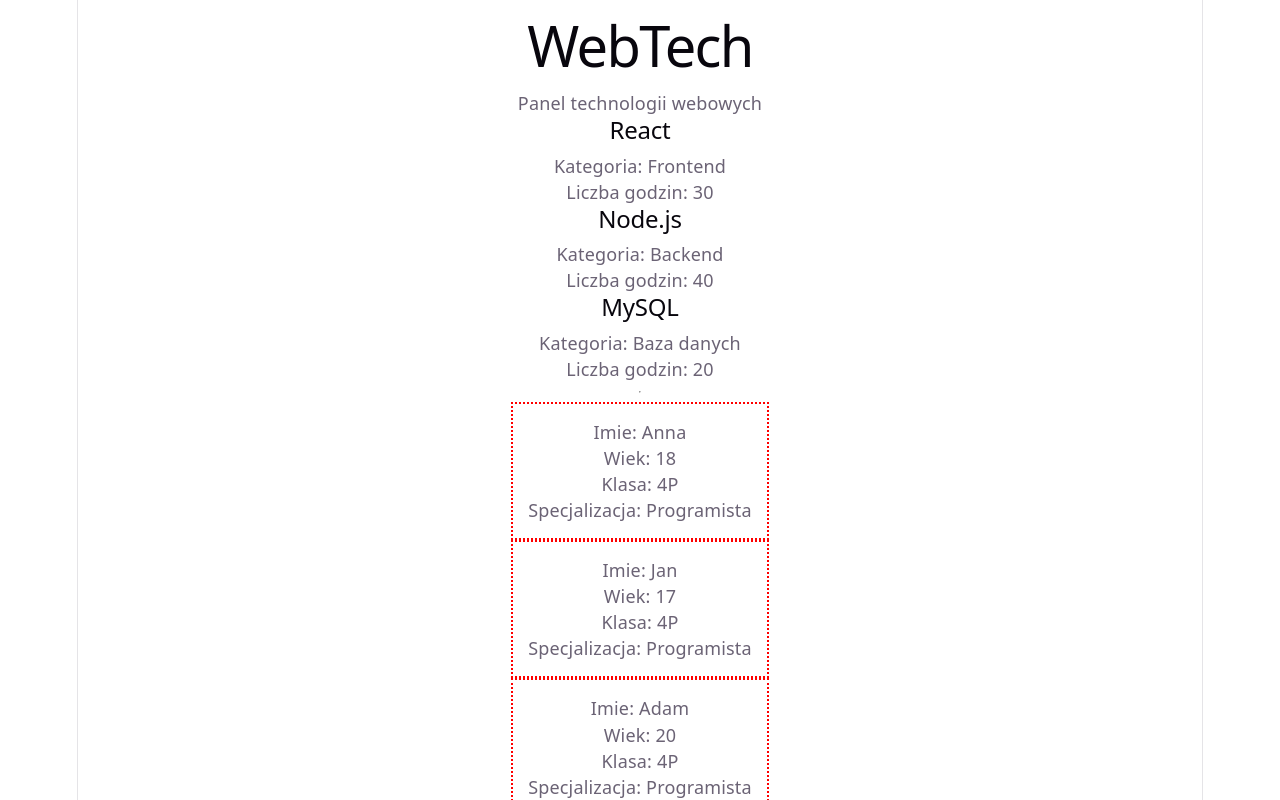
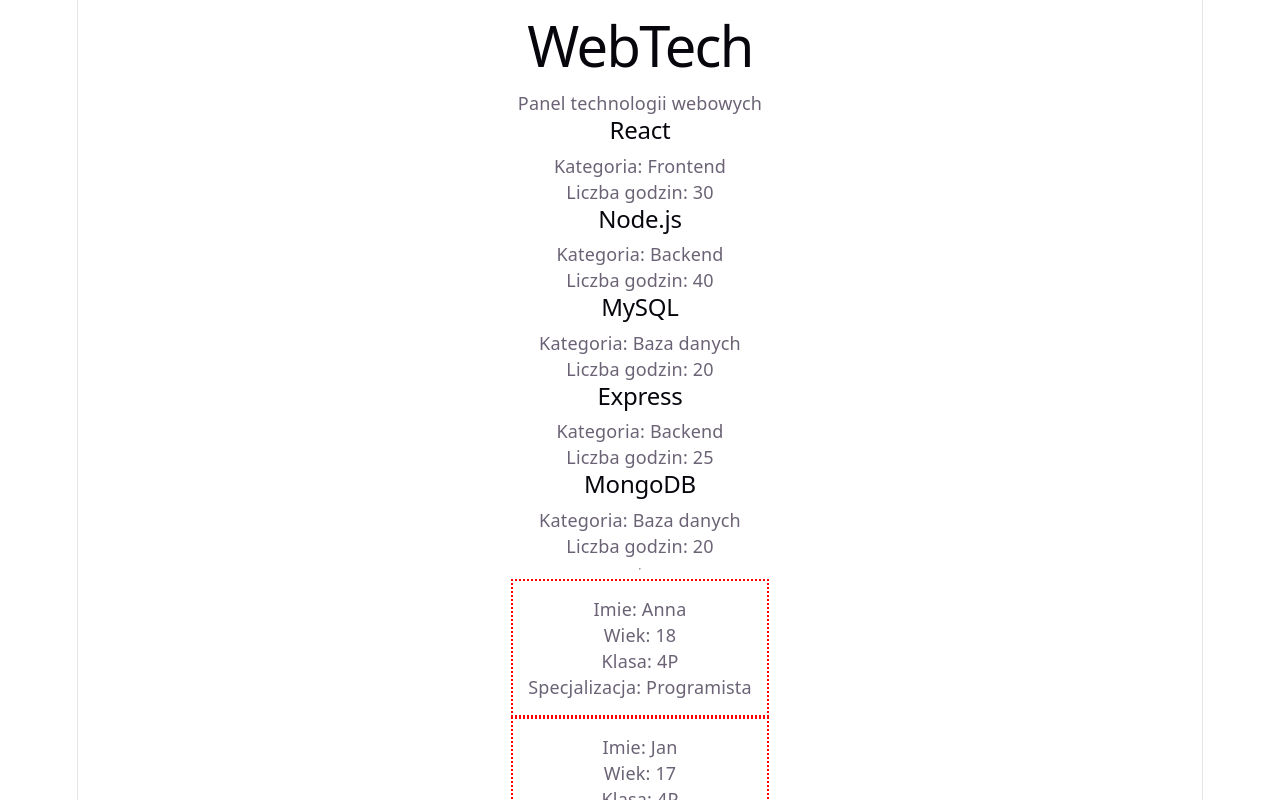
Before and after one commit to SL-15-12/SL_15_WebTech, a React (Vite) app: page / in a window 1280 px wide. Shown: the top 800 px of the page. Built offline with nearby package versions, Linux system fonts and the light colour scheme.

Commit message:
feat: technologie

```diff
--- a/src/App.jsx
+++ b/src/App.jsx
@@ -39,7 +39,20 @@
       name: "MySQL",
       category: "Baza danych",
       hours: 20
+    },
+    {
+    id: 4,
+    name: "Express",
+    category: "Backend",
+    hours: 25
+    },
+    {
+    id: 5,
+    name: "MongoDB",
+    category: "Baza danych",
+    hours: 20
     }
+
   ];
 
   const books = [
```
